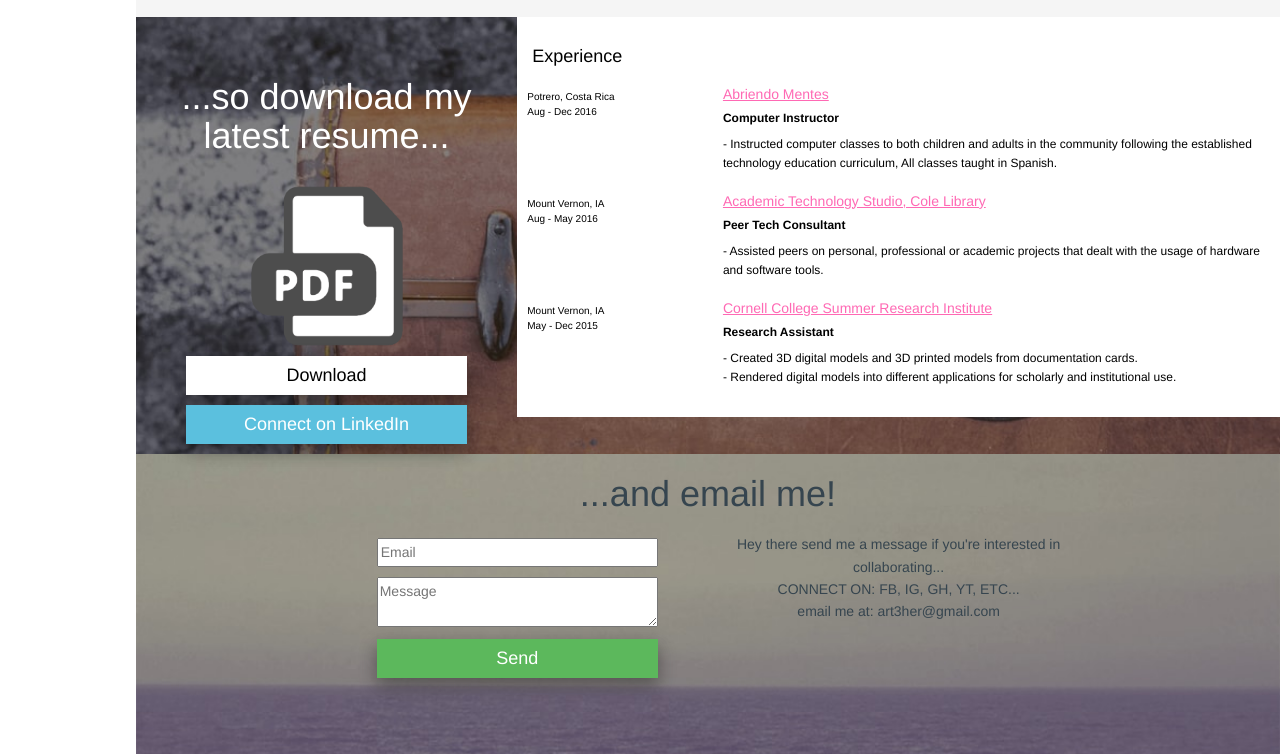
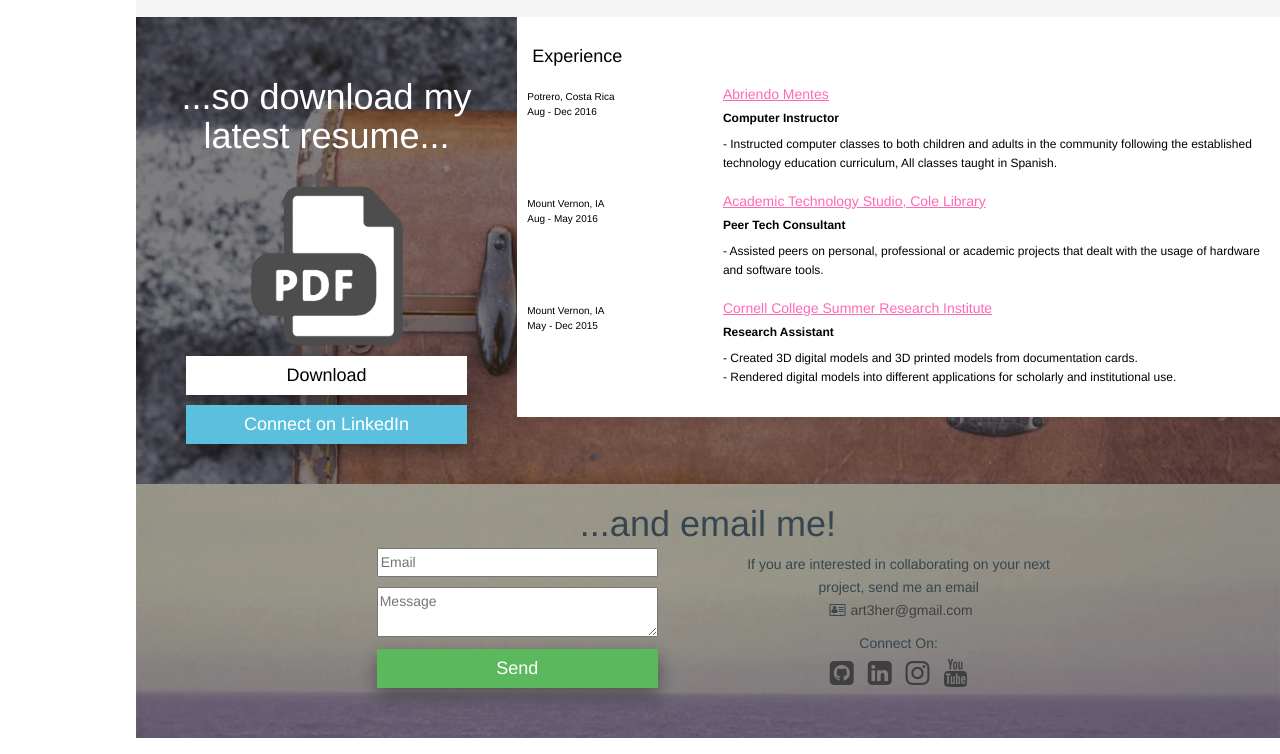
Before and after one commit to ahernandez16/Arturo-Hernandez-Jr, a plain HTML site: page index.html in a window 1280 px wide. Shown: the part 1457-2211 px from the top of the page. Drawn offline with nearby package versions, Linux system fonts and the light colour scheme.

Commit message:
Removed menu hamburger, might add later. Added social media links and edited order of column divs for mobile for art and contact section.

```diff
--- a/css/style.css
+++ b/css/style.css
@@ -352,6 +352,7 @@ a:hover {
 
 .resume-col-1 {
 	padding-top: 40px;
+	padding-bottom: 30px;
 }
 
 .resume-col-2 {
@@ -407,6 +408,24 @@ a:hover {
 	width: 80%;
 }
 
+.form {
+
+	padding-bottom: 50px;
+}
+
+.contact p {
+	margin-bottom: 0;
+}
+
+.contact i {
+	padding: 5px;
+}
+
+.connect {
+	top: 10px;
+	padding-bottom: 10px;
+}
+
 @media (max-width: 767px) {
 	.home-wrap {
 		display: block;
@@ -424,7 +443,7 @@ a:hover {
 		bottom: auto;
 		left: auto;
 		flex-direction: row;
-		justify-content: space-between;
+		justify-content: center;
 	}
 
 	.site-nav, .email-link {
--- a/index.html
+++ b/index.html
@@ -45,7 +45,7 @@
 					</ul>
 				</nav>
 				<a href="mailto:art3her@gmail.com" class="email-link">+email me</a>
-				<div class="mobile-nav-toggle"><span></span></div>
+				<!--<div class="mobile-nav-toggle"><span></span></div>-->
 			</div>
 		</header>
 
@@ -100,12 +100,7 @@
 
 				<!-- ART PORTFOLIO SECTION -->
 				<div id="art" class="row art">
-					<div class="col-sm-6 col-lg-4 col-lg-offset-2">
-						<p class="home-lead">...designing and creating...</p>
-						<p>Stretching canvas, planning an art space, vector graphic design for t-shirt and logos...</p>
-						<a href="http://eportfolios.cornellcollege.edu/art/ahernandez16/" target="_blank"><button type="button" class="wh-btn">Latest Show</button></a>
-					</div>
-					<div class="col-sm-6">
+					<div class="col-sm-6 col-sm-push-6">
 						<div class="row">
 							<div class="col-xs-3 thumb">
 								<a href="http://eportfolios.cornellcollege.edu/art/ahernandez16/#jp-carousel-37" target="_blank"><img src="img/art-thumbnails/thumb-1.png"></a>
@@ -162,6 +157,11 @@
 								<a href="https://www.youtube.com/watch?v=XrB4ehR4FB0" target="_blank"><img src="img/art-thumbnails/thumb-12.png"></a>
 							</div>
 						</div>
+					</div>
+					<div class="col-sm-6 col-sm-pull-6 col-lg-4 col-lg-offset-2">
+						<p class="home-lead">...designing and creating...</p>
+						<p>Stretching canvas, planning an art space, vector graphic design for t-shirt and logos...</p>
+						<a href="http://eportfolios.cornellcollege.edu/art/ahernandez16/" target="_blank"><button type="button" class="wh-btn">Latest Show</button></a>
 					</div>
 				</div> <!-- end of ART PORTFOLIO SECTION -->
 
@@ -266,11 +266,28 @@
 					</div> <!-- end of RESUME SECTION -->
 
 					<!-- CONTACT SECTION -->
-					<div id="contact" class="row contact" style="height: 300px;">
+					<div id="contact" class="row contact">
 						<div class="col-md-12">
 							<p class="home-lead">...and email me!</p>
 						</div>
-						<div class="col-sm-6 col-lg-4 col-lg-offset-2 form">
+						<div class="col-sm-6 col-sm-push-6 col-lg-4 col-lg-push-4 col-lg-offset-2">
+							<div class="row">
+								<div class="col-sm-12 connect">
+									<p>If you are interested in collaborating on your next project, send me an email </p>
+									<i class="fa fa-address-card-o" aria-hidden="true"></i><a href="mailto:art3her@gmail.com">art3her@gmail.com</a>
+								</div>
+								<div class="col-sm-12 connect">
+									<p>Connect On:</p>
+									<!--<a href=""><i class="fa fa-facebook-official fa-2x"></i></a>-->
+									<a href="https://github.com/ahernandez16"><i class="fa fa-github-square fa-2x"></i></a>
+									<a href="https://www.linkedin.com/in/art-hernandez-jr"><i class="fa fa-linkedin-square fa-2x"></i></a>
+									<a href="https://www.instagram.com/aaaarrrtturito/"><i class="fa fa-instagram fa-2x"></i></a>
+									<!--<a href=""><i class="fa fa-free-code-camp fa-2x"></i></a>-->
+									<a href="https://www.youtube.com/user/chewynemo1"><i class="fa fa-youtube fa-2x"></i></a>
+								</div>
+							</div>
+						</div>
+						<div class="col-sm-6 col-sm-pull-6 col-lg-4 col-lg-pull-4 form">
 							<form method="POST" action="https://formspree.io/art3her@gmail.com">
 								<input type="email" name="email" placeholder="Email">
 								<br>
@@ -282,26 +299,6 @@
 								<button type="submit" class="grn-btn">Send</button>
 							</form>
 						</div>
-						<div class="col-sm-6 col-lg-4">
-							<div class="row">
-								<div class="col-sm-12">
-									Hey there send me a message if you're interested in collaborating...
-								</div>
-								<div class="col-sm-12">
-									CONNECT ON: FB, IG, GH, YT, ETC...
-								</div>
-								<!-- * CONNECT *
-	   							Email - art3her@gmail.com
-								LINKEDIN - https://www.linkedin.com/in/art-hernandez-jr
-								GITHUB - https://github.com/ahernandez16
-								YOUTUBE - https://www.youtube.com/user/chewynemo1
-								INSTAGRAM - https://www.instagram.com/aaaarrrtturito/ -->
-								<div class="col-sm-12">
-									email me at: art3her@gmail.com
-								</div>
-							</div>
-						</div>
-
 					</div> <!-- end of CONTACT SECTION -->
 				</div> <!-- end of CONTAINER-FLUID-->
 			</div> <!-- end of MAIN-CONTENT -->
```
